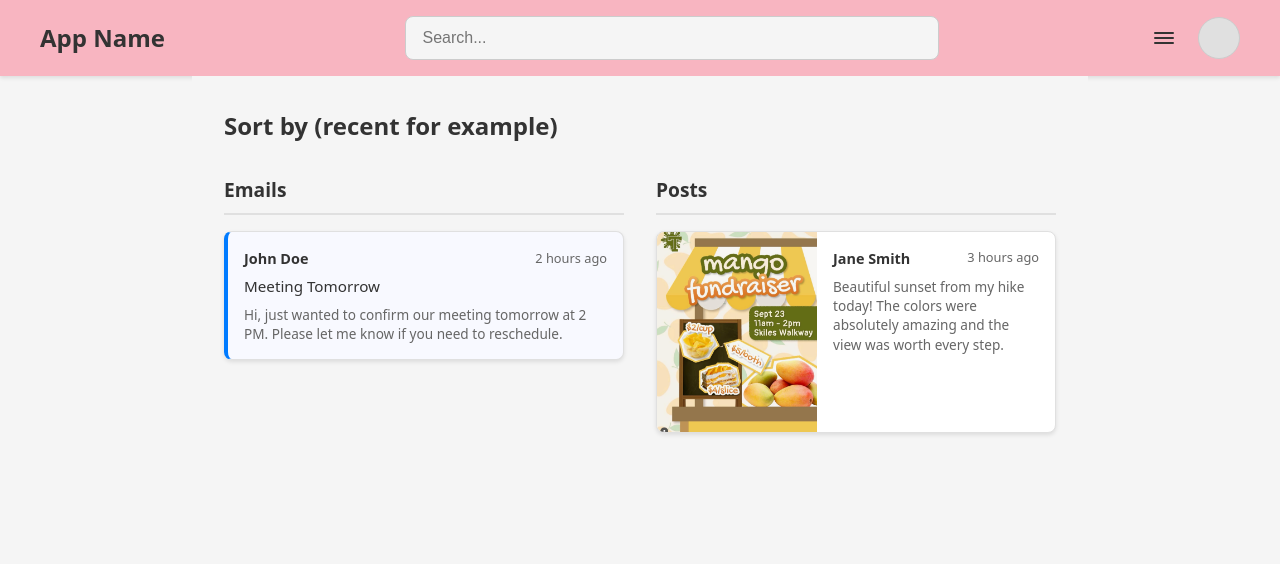
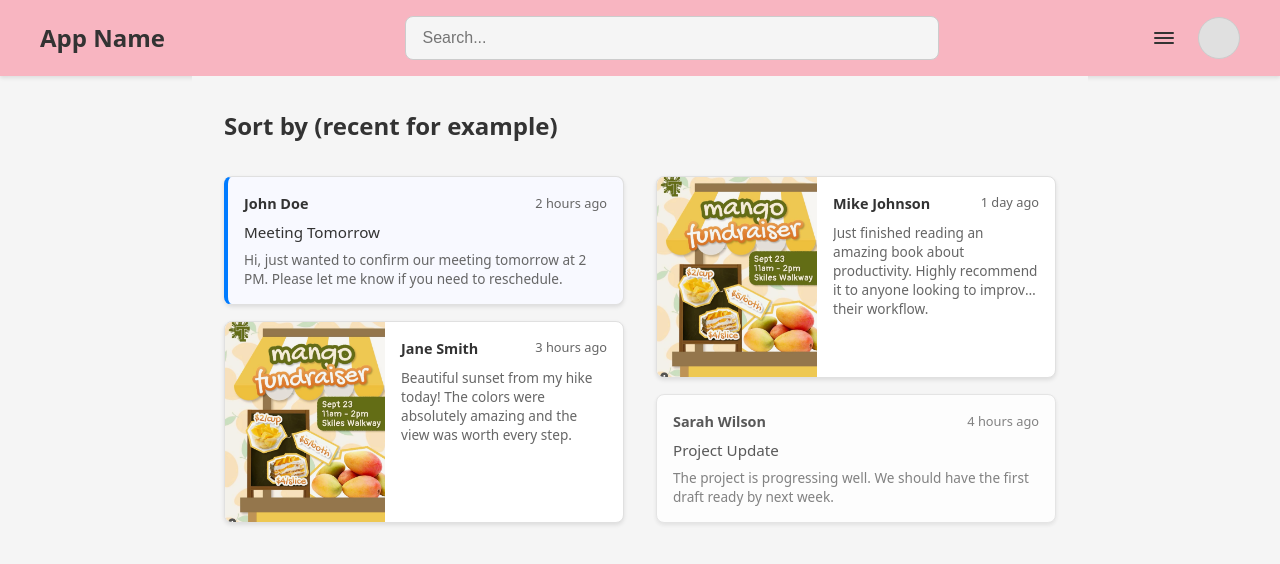
Before and after one commit to EuanHam/hackgt-25, a React (Vite) app in the folder client/: page / in a window 1280 px wide. Shown: the top 564 px of the page. Built offline with nearby package versions, Linux system fonts and the light colour scheme.

Commit message:
Fixed 2-column format and tested layout

```diff
--- a/client/src/components/Feed.tsx
+++ b/client/src/components/Feed.tsx
@@ -35,6 +35,14 @@ const Feed: React.FC<FeedProps> = ({ emails = [], posts = [] }) => {
       preview: 'Hi, just wanted to confirm our meeting tomorrow at 2 PM. Please let me know if you need to reschedule.',
       timestamp: '2 hours ago',
       isRead: false
+    },
+    {
+      id: '2',
+      sender: 'Sarah Wilson',
+      subject: 'Project Update',
+      preview: 'The project is progressing well. We should have the first draft ready by next week.',
+      timestamp: '4 hours ago',
+      isRead: true
     }
   ];
 
@@ -45,6 +53,13 @@ const Feed: React.FC<FeedProps> = ({ emails = [], posts = [] }) => {
       posterName: 'Jane Smith',
       description: 'Beautiful sunset from my hike today! The colors were absolutely amazing and the view was worth every step.',
       timestamp: '3 hours ago'
+    },
+    {
+      id: '2',
+      imageUrl: '/postImage.png',
+      posterName: 'Mike Johnson',
+      description: 'Just finished reading an amazing book about productivity. Highly recommend it to anyone looking to improve their workflow.',
+      timestamp: '1 day ago'
     }
   ];
 
@@ -59,30 +74,37 @@ const Feed: React.FC<FeedProps> = ({ emails = [], posts = [] }) => {
 
       <div className="feed-content">
         <div className="feed-column">
-          <h3>Emails</h3>
-          {displayEmails.map((email) => (
-            <Email
-              key={email.id}
-              sender={email.sender}
-              subject={email.subject}
-              preview={email.preview}
-              timestamp={email.timestamp}
-              isRead={email.isRead}
-            />
-          ))}
+          {/* Column 1: Email first, then Post */}
+          <Email
+            sender={displayEmails[0].sender}
+            subject={displayEmails[0].subject}
+            preview={displayEmails[0].preview}
+            timestamp={displayEmails[0].timestamp}
+            isRead={displayEmails[0].isRead}
+          />
+          <Post
+            imageUrl={displayPosts[0].imageUrl}
+            posterName={displayPosts[0].posterName}
+            description={displayPosts[0].description}
+            timestamp={displayPosts[0].timestamp}
+          />
         </div>
 
         <div className="feed-column">
-          <h3>Posts</h3>
-          {displayPosts.map((post) => (
-            <Post
-              key={post.id}
-              imageUrl={post.imageUrl}
-              posterName={post.posterName}
-              description={post.description}
-              timestamp={post.timestamp}
-            />
-          ))}
+          {/* Column 2: Post first, then Email */}
+          <Post
+            imageUrl={displayPosts[1].imageUrl}
+            posterName={displayPosts[1].posterName}
+            description={displayPosts[1].description}
+            timestamp={displayPosts[1].timestamp}
+          />
+          <Email
+            sender={displayEmails[1].sender}
+            subject={displayEmails[1].subject}
+            preview={displayEmails[1].preview}
+            timestamp={displayEmails[1].timestamp}
+            isRead={displayEmails[1].isRead}
+          />
         </div>
       </div>
     </div>
```
